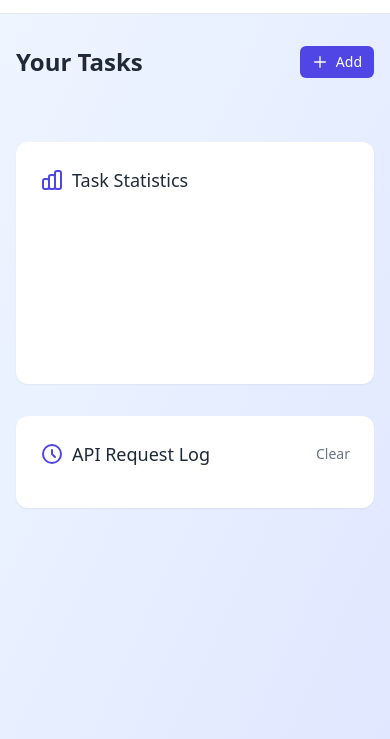
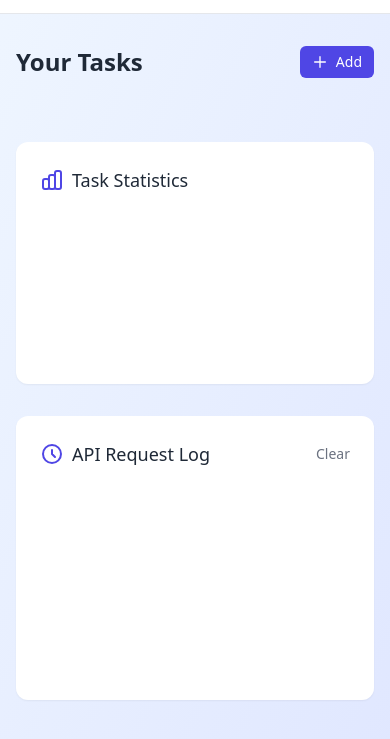
Before and after one commit to NafisRayan/Node.js-and-C-Addon-Experiments, a website: page REST Convention/public/index.html in a window 390 px wide. Shown: the part 71-810 px from the top of the page. Drawn offline with nearby package versions, Linux system fonts and the light colour scheme; no server answers.

Commit message:
feat: Update request log layout for improved readability and responsiveness

```diff
--- a/REST Convention/public/index.html
+++ b/REST Convention/public/index.html
@@ -76,8 +76,8 @@
       </div>
 
       <!-- Request Log -->
-  <div class="bg-white rounded-xl shadow-sm p-6">
-          <h3 class="text-lg font-medium text-gray-800 mb-4 flex items-center justify-between">
+      <div class="bg-white rounded-xl shadow-sm p-6 flex flex-col">
+        <h3 class="text-lg font-medium text-gray-800 mb-4 flex items-center justify-between">
           <div class="flex items-center">
             <svg class="w-6 h-6 mr-2 text-indigo-600" fill="none" stroke="currentColor" viewBox="0 0 24 24">
               <path stroke-linecap="round" stroke-linejoin="round" stroke-width="2" d="M12 8v4l3 3m6-3a9 9 0 11-18 0 9 9 0 0118 0z"></path>
@@ -86,7 +86,7 @@
           </div>
           <button id="clearLogBtn" class="text-sm text-gray-500 hover:text-gray-700">Clear</button>
         </h3>
-        <div id="requestLog" class="max-h-64 overflow-y-auto space-y-2">
+        <div id="requestLog" class="h-48 sm:h-64 md:h-80 lg:h-96 overflow-y-scroll space-y-2">
           <!-- Logs will be loaded here -->
         </div>
       </div>
```
